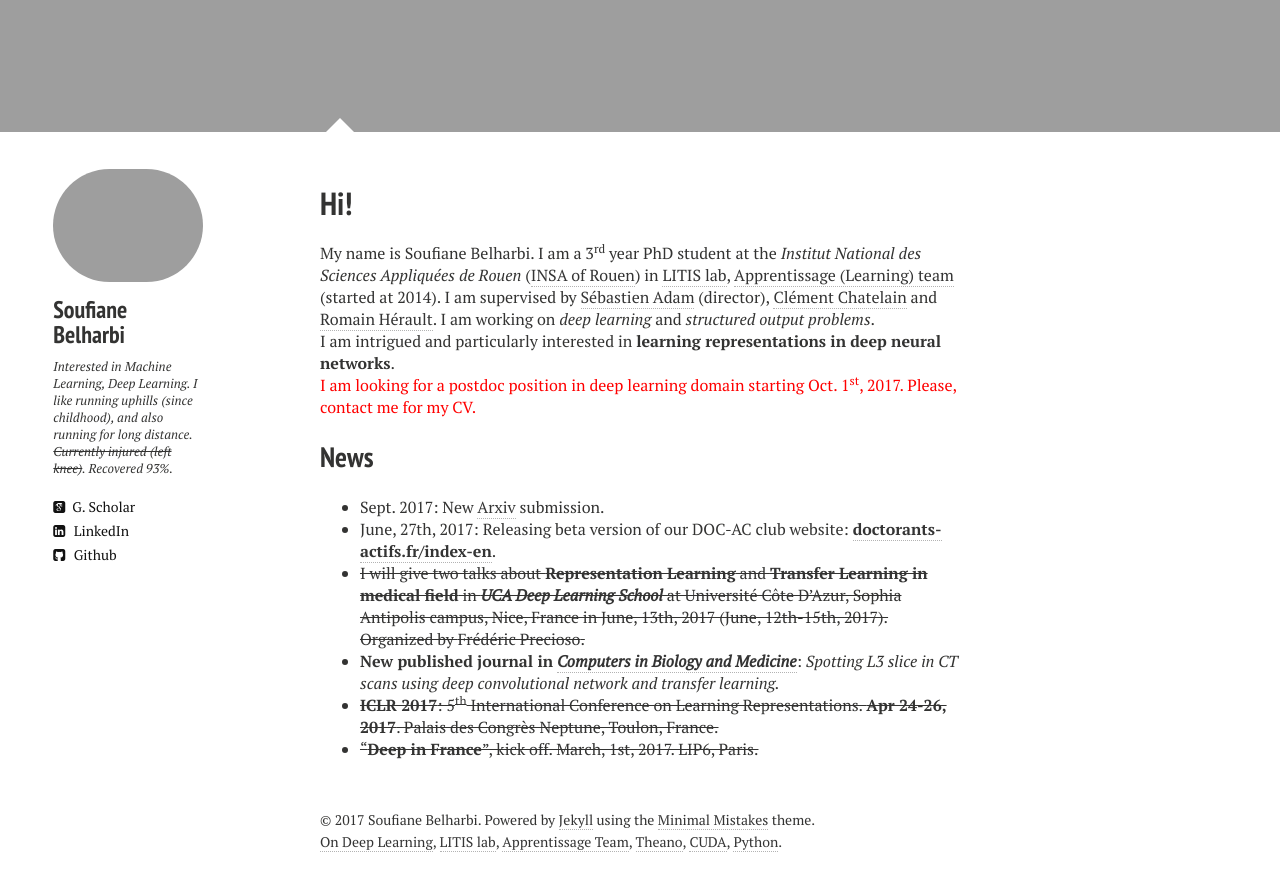
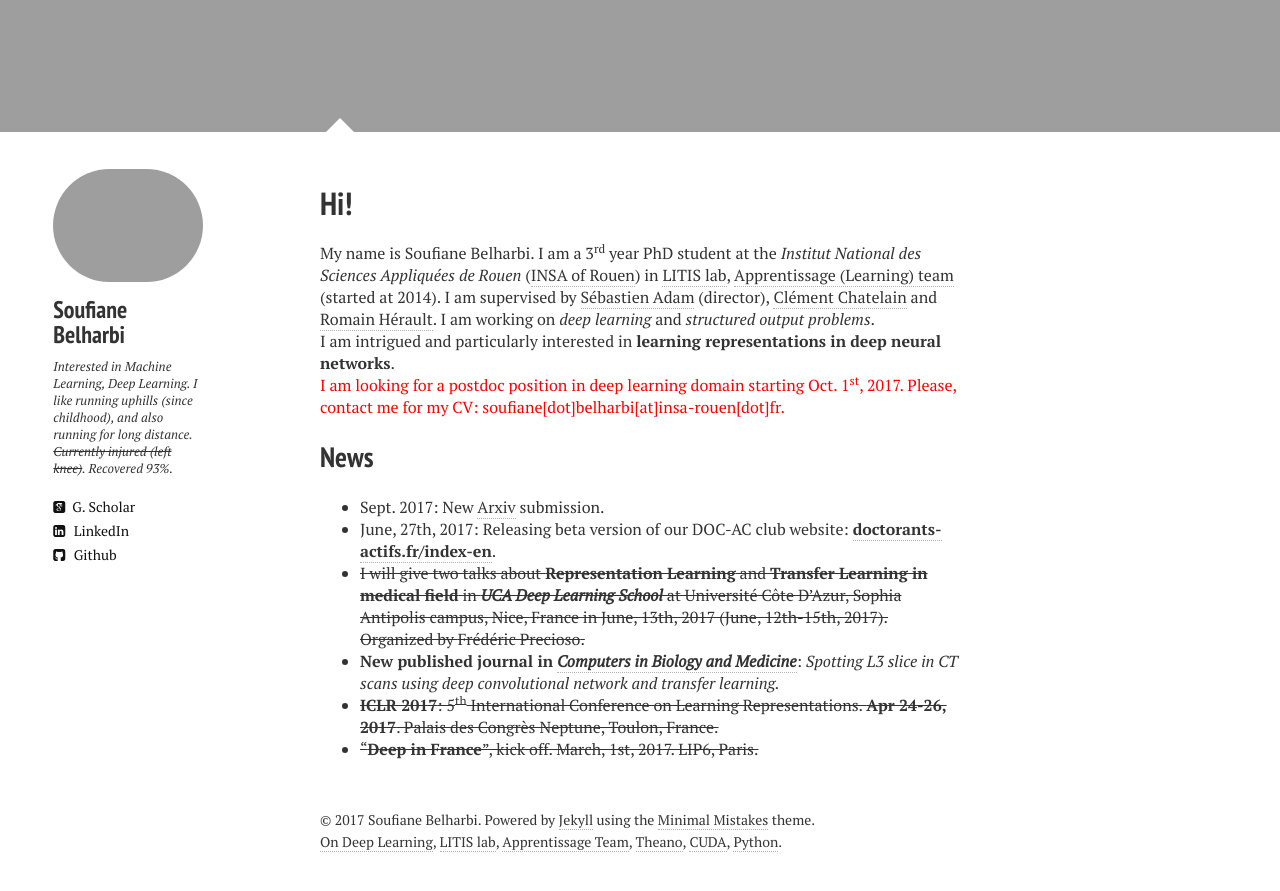
Before and after one commit to sbelharbi/sbelharbi.github.io, a Jekyll site: the page built from index.md, in a window 1280 px wide and 900 px high, scrolled down 916 px. Shown: the top 891 px of the window. Built offline with Jekyll 4.4.1, drawn with Linux system fonts in a browser that asks for light colours; nearby versions of some CDN libraries.

Commit message:
htpps for linkedin and add contact.

```diff
--- a/_includes/_author-bio.html
+++ b/_includes/_author-bio.html
@@ -10,7 +10,7 @@
 {% if site.owner.twitter %}<a href="http://twitter.com/{{ site.owner.twitter }}" class="author-social" target="_blank"><i class="fa fa-twitter-square"></i> Twitter</a>{% endif %}
 {% if site.owner.google_scholar %}<a href="http://scholar.google.es/citations?user={{ site.owner.google_scholar }}" class="author-social" target="_blank"><i class="ai ai-google-scholar-square"></i>&nbsp; G. Scholar</a>{% endif %}
 {% if site.owner.facebook %}<a href="http://facebook.com/{{ site.owner.facebook }}" class="author-social" target="_blank"><i class="fa fa-facebook-square"></i> Facebook</a>{% endif %}
-{% if site.owner.linkedin %}<a href="http://linkedin.com/in/{{ site.owner.linkedin }}" class="author-social" target="_blank"><i class="fa fa-linkedin-square"></i> LinkedIn</a>{% endif %}
+{% if site.owner.linkedin %}<a href="https://linkedin.com/in/{{ site.owner.linkedin }}" class="author-social" target="_blank"><i class="fa fa-linkedin-square"></i> LinkedIn</a>{% endif %}
 {% if site.owner.instagram %}<a href="http://instagram.com/{{ site.owner.instagram }}" class="author-social" target="_blank"><i class="fa fa-instagram"></i> Instagram</a>{% endif %}
 {% if site.owner.tumblr %}<a href="http://{{ site.owner.tumblr }}.tumblr.com" class="author-social" target="_blank"><i class="fa fa-tumblr-square"></i> Tumblr</a>{% endif %}
 {% if site.owner.github %}<a href="http://github.com/{{ site.owner.github }}" class="author-social" target="_blank"><i class="fa fa-github-square"></i> Github</a>{% endif %}
--- a/index.md
+++ b/index.md
@@ -19,7 +19,7 @@
 
 I am intrigued and particularly interested in **learning representations in deep neural networks**.
 
-<span style="color:red"> I am looking for a postdoc position in deep learning domain starting Oct. 1<sup>st</sup>, 2017. Please, contact me for my CV.</span>
+<span style="color:red"> I am looking for a postdoc position in deep learning domain starting Oct. 1<sup>st</sup>, 2017. Please, contact me for my CV: soufiane[dot]belharbi[at]insa-rouen[dot]fr.</span>
 
 ## News
 * Sept. 2017: New [Arxiv](https://arxiv.org/abs/1709.01867) submission.
```
